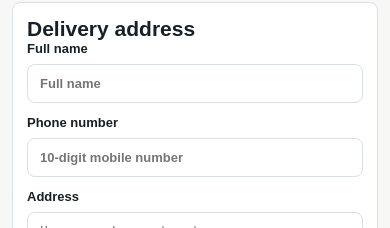
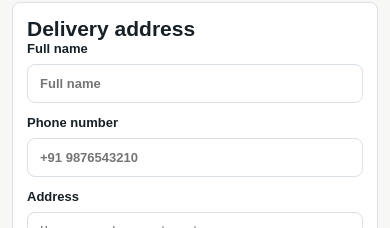
Before and after one commit to siddhantseal/siddhant-portfolio-projects, a Next.js app: page /cart in a window 390 px wide. Shown: the part 3651-3879 px from the top of the page. Built offline with nearby package versions, Linux system fonts and the light colour scheme.

Commit message:
Clarify checkout phone number format

```diff
--- a/components/CartClient.tsx
+++ b/components/CartClient.tsx
@@ -154,7 +154,7 @@ export function CartClient() {
     if (!address.fullName || !address.phone || !address.line1 || !address.city || !address.state || !address.pincode) {
       return "Please complete the delivery address before payment.";
     }
-    if (address.phone.replace(/\D/g, "").length < 10) return "Please enter a valid phone number.";
+    if (address.phone.replace(/\D/g, "").length < 10) return "Please enter a valid phone number with country code, for example +91 9876543210.";
     if (address.pincode.replace(/\D/g, "").length < 6) return "Please enter a valid pincode.";
     return "";
   }
@@ -338,7 +338,7 @@ export function CartClient() {
               </label>
               <label>
                 Phone number
-                <input required placeholder="10-digit mobile number" value={address.phone} onChange={(event) => updateAddress("phone", event.target.value)} />
+                <input required placeholder="+91 9876543210" value={address.phone} onChange={(event) => updateAddress("phone", event.target.value)} />
               </label>
               <label className="wide">
                 Address
```
